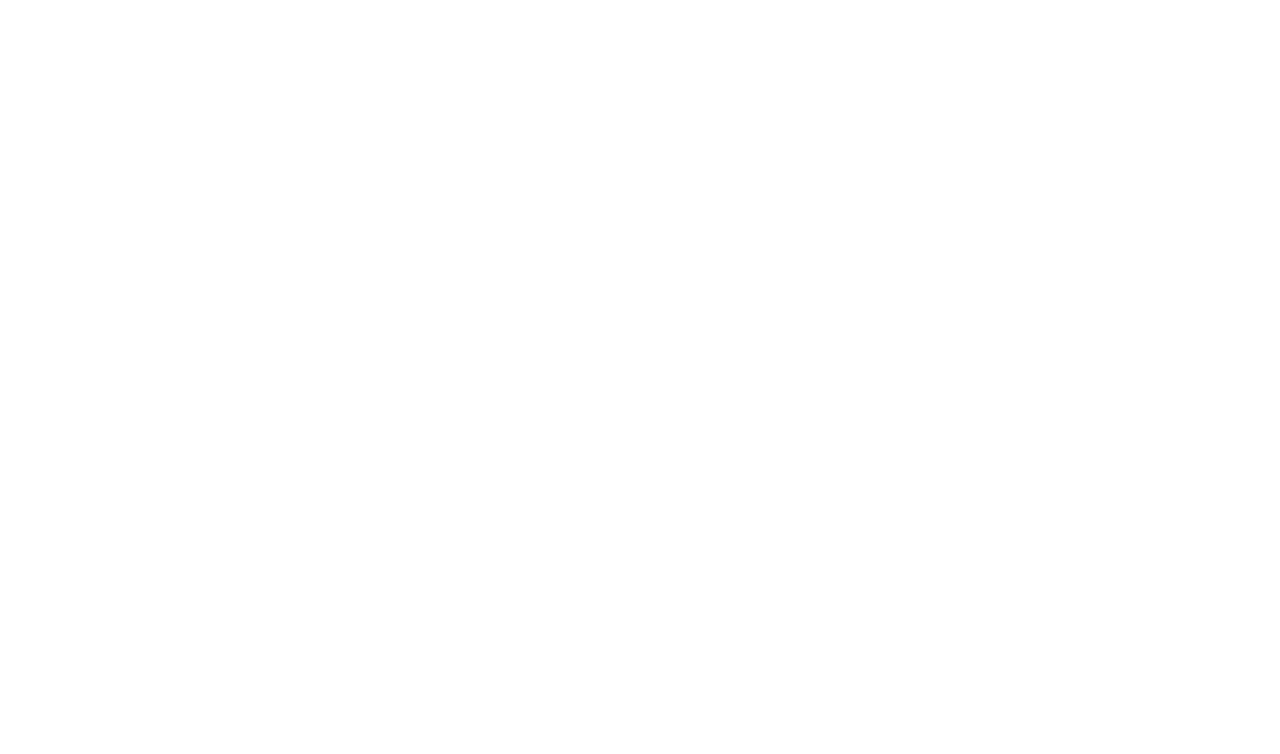
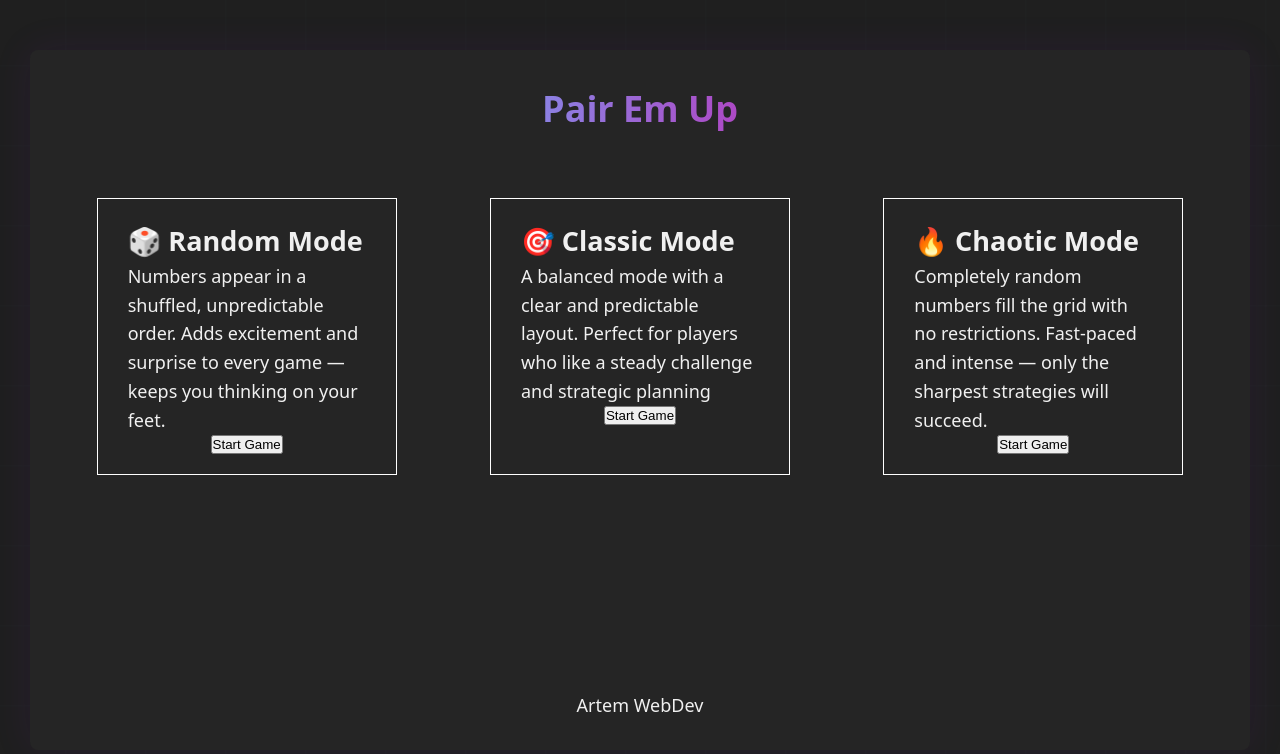
Before and after one commit to Artem-WebDeveloper/pair-em-up, a website with bundled scripts: page pair-em-up/index.html in a window 1280 px wide. Built offline with nearby package versions, Linux system fonts and the light colour scheme.

Commit message:
feat: add start-screen

```diff
--- a/pair-em-up/index.html
+++ b/pair-em-up/index.html
@@ -4,7 +4,8 @@
     <meta charset="UTF-8" />
     <meta name="viewport" content="width=device-width, initial-scale=1.0" />
     <title>Pair 'em Up</title>
-    <script type="module" src="./src/js/index.js"></script>
+    <link rel="stylesheet" href="src/styles/css/style.css" />
+    <script type="module" src="./src/js/main.js"></script>
   </head>
   <body></body>
 </html>
--- a/pair-em-up/src/js/index.js
+++ /dev/null
@@ -1 +0,0 @@
-console.log('hello');
--- /dev/null
+++ b/pair-em-up/src/js/main.js
@@ -0,0 +1,3 @@
+import app from './modules/app.js';
+
+app();
--- /dev/null
+++ b/pair-em-up/src/js/modules/app.js
@@ -0,0 +1,5 @@
+import renderPage from './view/renderPage.js';
+
+export default function app() {
+  renderPage();
+}
--- /dev/null
+++ b/pair-em-up/src/js/modules/view/UI.js
@@ -0,0 +1,12 @@
+class UI {
+  createEl(tag, className = null, text = null, src = null) {
+    const el = document.createElement(tag);
+    if (className) el.className = className;
+    if (text) el.textContent = text;
+    if (src) el.src = src;
+
+    return el;
+  }
+}
+
+export default new UI();
--- /dev/null
+++ b/pair-em-up/src/js/modules/view/renderPage.js
@@ -0,0 +1,15 @@
+import ui from './UI.js';
+import renderStartScreen from './renderStartScreen.js';
+
+export default function () {
+  const bg = ui.createEl('div', 'bg-layer');
+  const bgGrid = ui.createEl('div', 'bg-grid');
+  bg.append(bgGrid);
+
+  const container = ui.createEl('div', 'container');
+
+  document.body.append(bg);
+  document.body.append(container);
+
+  renderStartScreen();
+}
--- /dev/null
+++ b/pair-em-up/src/js/modules/view/renderStartScreen.js
@@ -0,0 +1,48 @@
+import ui from './UI.js';
+
+export default function () {
+  const startEl = ui.createEl('div', 'start');
+  const modes = ui.createEl('ul', 'start__modes');
+  const modeClass = createModeCard(
+    '🎯 Classic Mode',
+    'A balanced mode with a clear and predictable layout. Perfect for players who like a steady challenge and strategic planning'
+  );
+  const modeRandom = createModeCard(
+    '🎲 Random Mode',
+    'Numbers appear in a shuffled, unpredictable order. Adds excitement and surprise to every game — keeps you thinking on your feet.'
+  );
+  const modeСhaotic = createModeCard(
+    '🔥 Chaotic Mode',
+    'Completely random numbers fill the grid with no restrictions. Fast-paced and intense — only the sharpest strategies will succeed.'
+  );
+  const copyright = createCopyright();
+  const startTitle = ui.createEl('h1', 'title', 'Pair Em Up');
+
+  modes.append(modeRandom, modeClass, modeСhaotic);
+
+  startEl.append(startTitle, modes, copyright);
+
+  document.querySelector('.container').append(startEl);
+}
+
+function createCopyright() {
+  const el = ui.createEl('div', 'copyright');
+  const link = ui.createEl('a', 'copyright__link');
+  const img = ui.createEl('img', 'copyright__img');
+  const p = ui.createEl('p', 'copyright__author', 'Artem WebDev');
+
+  link.append(img, p);
+  el.append(link);
+
+  return el;
+}
+function createModeCard(title, text) {
+  const modeCard = ui.createEl('li', 'start__mode-card');
+  const modeTitle = ui.createEl('h2', 'start__mode-title', title);
+  const modeDescrip = ui.createEl('p', 'start__mode-description', text);
+  const modeBtn = ui.createEl('button', 'btn', 'Start Game');
+
+  modeCard.append(modeTitle, modeDescrip, modeBtn);
+
+  return modeCard;
+}
--- /dev/null
+++ b/pair-em-up/src/styles/scss/_base.scss
@@ -0,0 +1,108 @@
+:root {
+  --bg-color: #252525;
+  --accent-1: #d6eeff;
+  --shadow: 0 4px 15px rgba(0, 0, 0, 0.4);
+
+  --card-bg-color: #333333;
+  --border-color: #3a3a3a;
+
+  --primary-color: #d6eeff;
+  --primary-hover-color: #6fb1fc;
+
+  --accent-color: #ff6f61;
+
+  --text-color: #f0f0f0;
+  --text-secondary-color: #b0b0b0;
+  --gradient-text: linear-gradient(94deg, #6fb1fc 27%, rgb(196, 35, 177) 70%);
+
+  --shadow-color: rgba(0, 0, 0, 0.5);
+}
+
+*,
+*::after,
+*::before {
+  margin: 0;
+  padding: 0;
+  box-sizing: inherit;
+}
+
+html {
+  -webkit-text-size-adjust: 100%;
+  -moz-text-size-adjust: 100%;
+  text-size-adjust: 100%;
+  font-synthesis: none;
+  text-rendering: optimizeLegibility;
+  -webkit-font-smoothing: antialiased;
+  -moz-osx-font-smoothing: grayscale;
+  scroll-behavior: smooth;
+
+  font-size: 62.5%;
+  height: 100%;
+}
+
+body {
+  height: 100dvh;
+  box-sizing: border-box;
+  font-family: system-ui, Avenir, Helvetica, Arial, sans-serif;
+  font-size: 1.8rem;
+  line-height: 1.6;
+
+  background-color: var(--bg-color);
+  color: var(--text-color);
+  padding: 5rem 3rem;
+}
+ul {
+  list-style: none;
+}
+
+.container {
+  background-color: var(--bg-color);
+  margin: 0 auto;
+  max-width: 130rem;
+  padding: 3rem;
+  min-height: 100%;
+  box-shadow: 0 0 4rem rgba(125, 20, 205, 0.09);
+  border-radius: 0.8rem;
+  height: 100%;
+}
+
+.title {
+  text-align: center;
+  background: var(--gradient-text);
+  -webkit-background-clip: text;
+  -webkit-text-fill-color: transparent;
+  background-clip: text;
+  color: transparent;
+  font-size: 3.6rem;
+}
+
+.bg-layer {
+  position: fixed;
+  inset: 0;
+  z-index: -1;
+  background-color: #1f1f1f;
+  overflow: hidden;
+}
+
+.bg-grid {
+  position: absolute;
+  width: 200%;
+  height: 200%;
+  background-image: linear-gradient(
+      transparent 98%,
+      rgba(214, 238, 255, 0.05) 2%
+    ),
+    linear-gradient(90deg, transparent 98%, rgba(214, 238, 255, 0.05) 2%);
+  background-size: 80px 80px;
+  animation: gridMove 30s linear infinite;
+  opacity: 0.25;
+}
+
+@keyframes gridMove {
+  0% {
+    transform: translate(0, 0);
+  }
+  100% {
+    transform: translate(-80px, -80px);
+  }
+}
--- /dev/null
+++ b/pair-em-up/src/styles/scss/_start-screen.scss
@@ -0,0 +1,29 @@
+.start {
+  display: flex;
+  flex-direction: column;
+  min-height: 100%;
+  gap: 6rem;
+  & > :last-child {
+    margin-top: auto;
+    align-self: center;
+  }
+
+  &__modes {
+    display: flex;
+    justify-content: space-around;
+    gap: 2rem;
+    flex-wrap: wrap;
+  }
+
+  &__mode-card {
+    padding: 2rem 3rem;
+    width: 30rem;
+    border: 1px solid #fff;
+
+    & > :last-child {
+      display: block;
+      margin-top: auto;
+      justify-self: center;
+    }
+  }
+}
--- /dev/null
+++ b/pair-em-up/src/styles/scss/main.scss
@@ -0,0 +1,2 @@
+@use './base';
+@use './start-screen';
```
Also changed, not shown: pair-em-up/package.json (added, +15 -0 lines), pair-em-up/src/styles/css/style.css (added), 2 other files.
